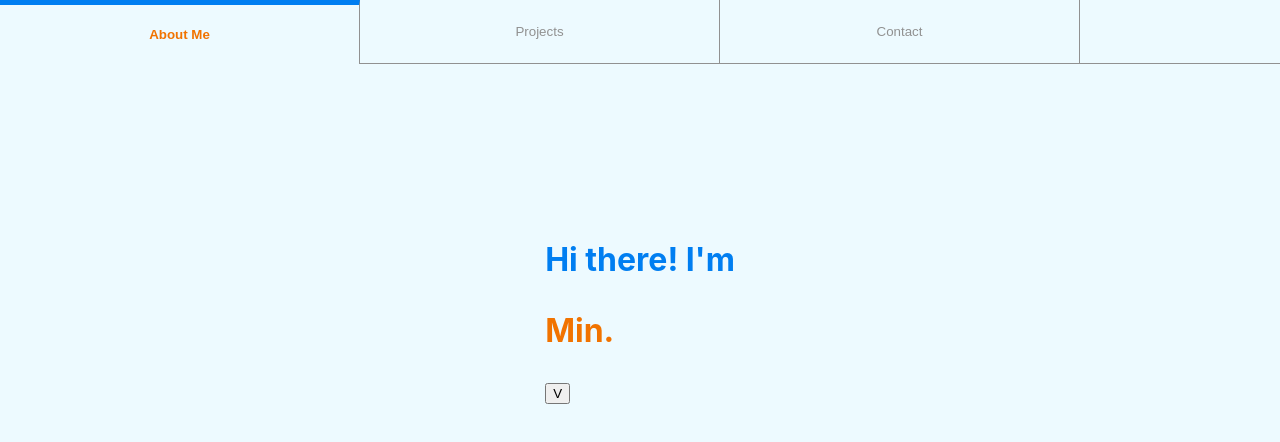
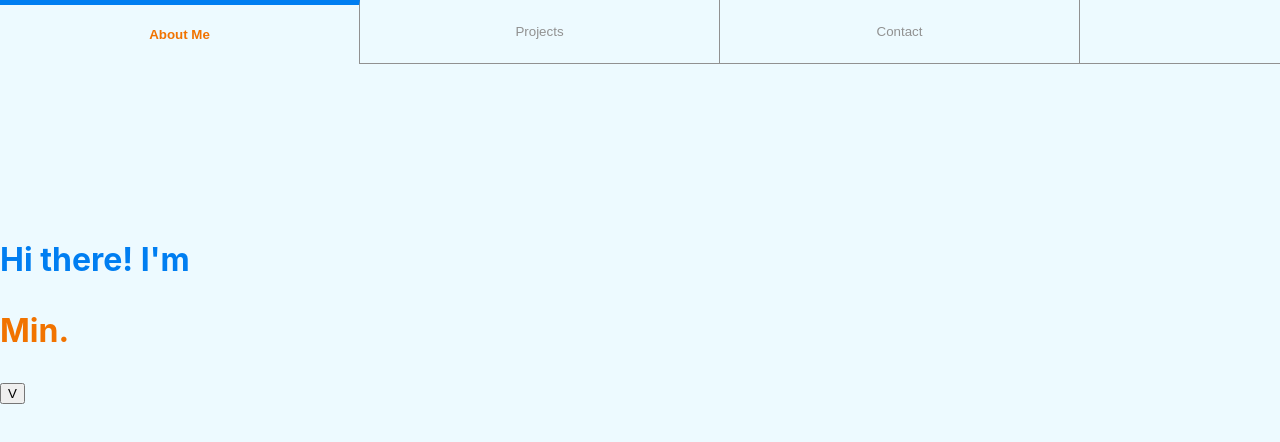
Before and after one commit to kk-min/kk-min.github.io, a React (Create React App) app: page / in a window 1280 px wide. Shown: the top 442 px of the page. Built offline with nearby package versions, Linux system fonts and the light colour scheme.

Commit message:
Add tabs-container in Tabs.css

```diff
--- a/src/components/Tabs.tsx
+++ b/src/components/Tabs.tsx
@@ -8,7 +8,7 @@ export default function Tabs() {
 	const [activeTab, setActiveTab] = useState(tab_names[0]);
 
 	return (
-		<div>
+		<div className='tabs-container'>
 			<TabHeaders
 				tabNames={tab_names.map((site_name) => site_name)}
 				activeTab={activeTab}
--- a/src/css/Home.css
+++ b/src/css/Home.css
@@ -13,6 +13,7 @@
 	justify-content: center;
 	background: var(--main-bg-color);
 	height: 100vh;
+	width: 100%;
 }
 
 .welcome-message {
--- a/src/css/TabContent.css
+++ b/src/css/TabContent.css
@@ -13,8 +13,12 @@
 	margin-top: 30vh;
 	background: var(--main-bg-color);
 }
+.intro-container {
+	display: block;
+}
 
 .content {
+	display: block;
 	animation-name: content-pop;
 	animation-duration: 0.5s;
 }
--- a/src/css/Tabs.css
+++ b/src/css/Tabs.css
@@ -6,6 +6,10 @@
 	--tab-title-color: #203b69;
 	--product-title-color: #201c49;
 	--secondary-font-color: #919191;
+}
+
+.tabs-container {
+	flex-grow: 1;
 }
 
 .tabs {
```
